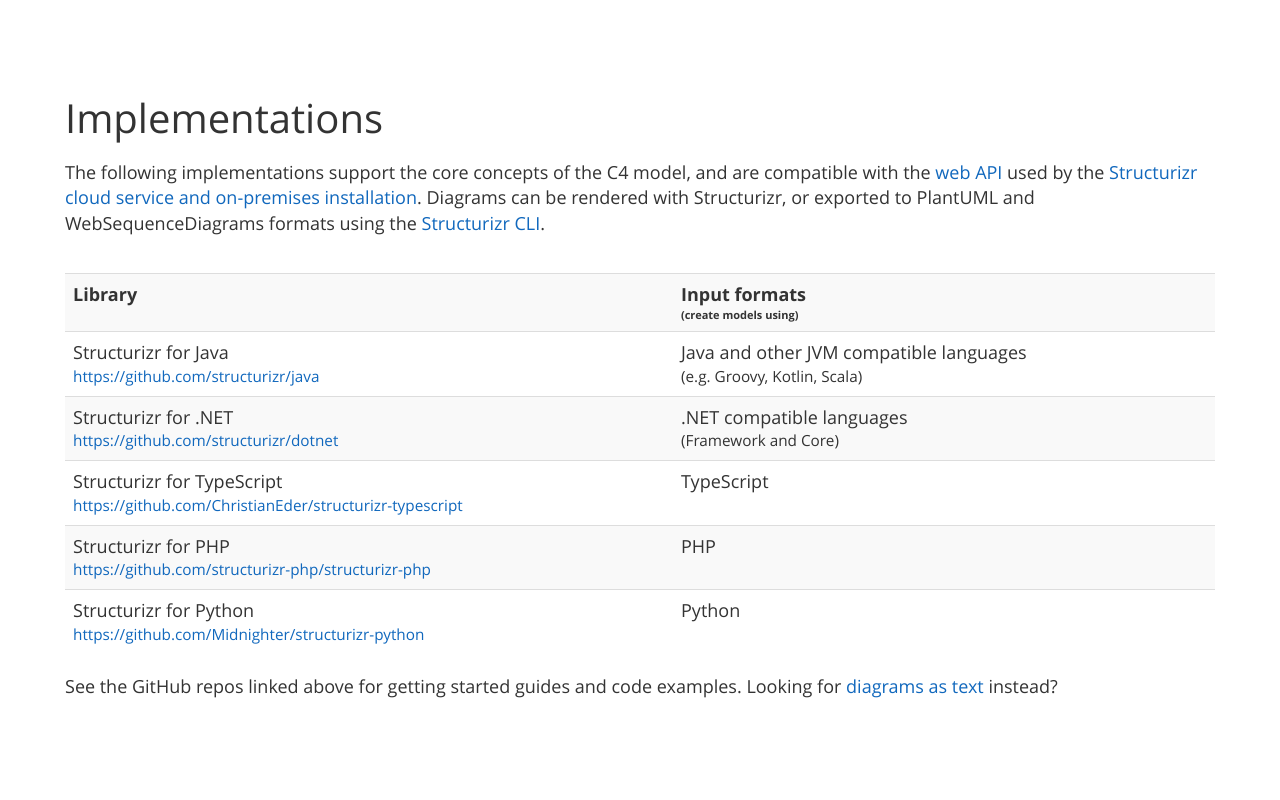
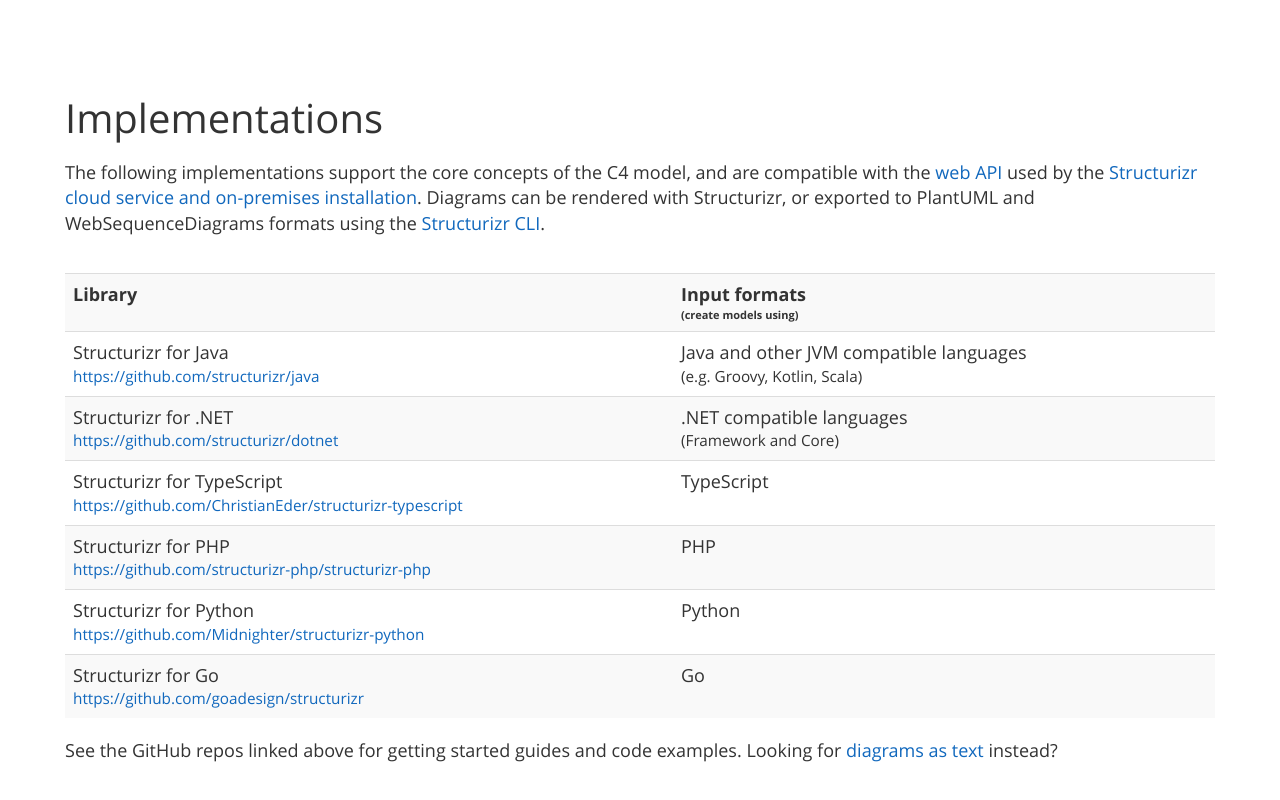
Before and after one commit to VinayaSathyanarayana/diagrams-as-code, a plain HTML site: page index.html in a window 1280 px wide. Shown: the part 4824-5624 px from the top of the page. Before the commit the page ends 5583 px from the top, so only its background shows below. Drawn offline with Linux system fonts and the light colour scheme.

Commit message:
Added the Go client.

```diff
--- a/index.html
+++ b/index.html
@@ -298,6 +298,16 @@
                         <td>Python</td>
                     </tr>
 
+                    <tr>
+                        <td style="white-space: nowrap">
+                            Structurizr for Go
+                            <div class="small">
+                                <a href="https://github.com/goadesign/structurizr" target="_blank">https://github.com/goadesign/structurizr</a>
+                            </div>
+                        </td>
+                        <td>Go</td>
+                    </tr>
+
                 </table>
 
                 <p>
```
